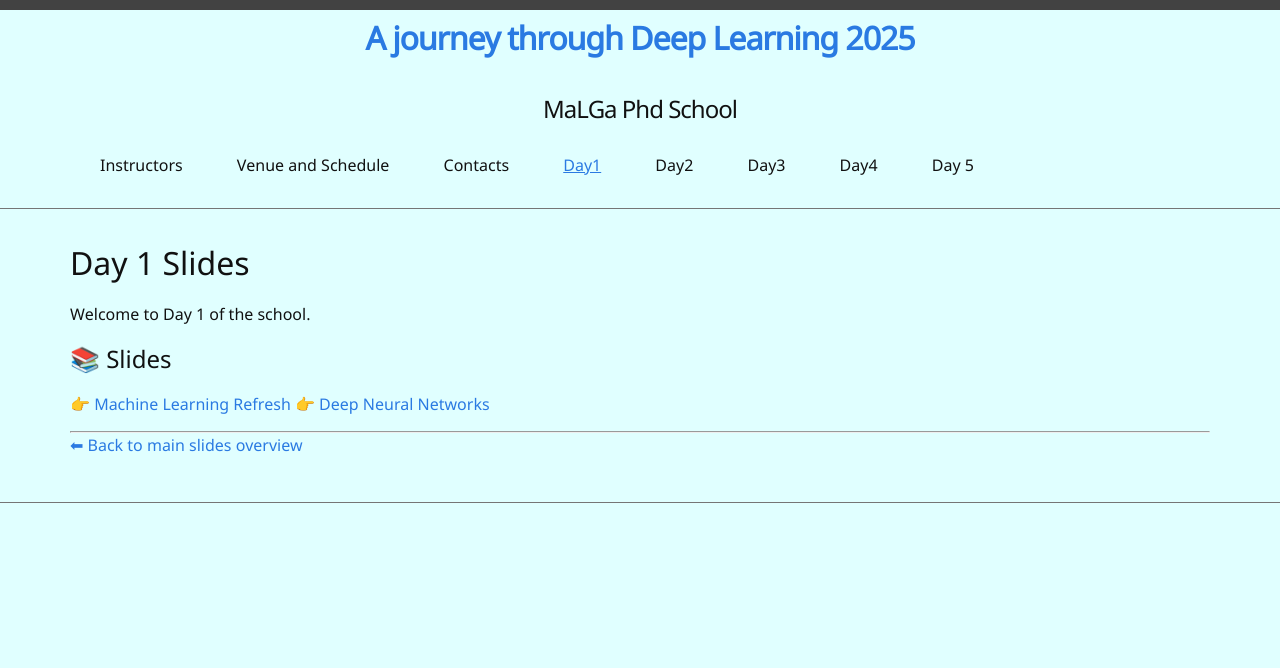
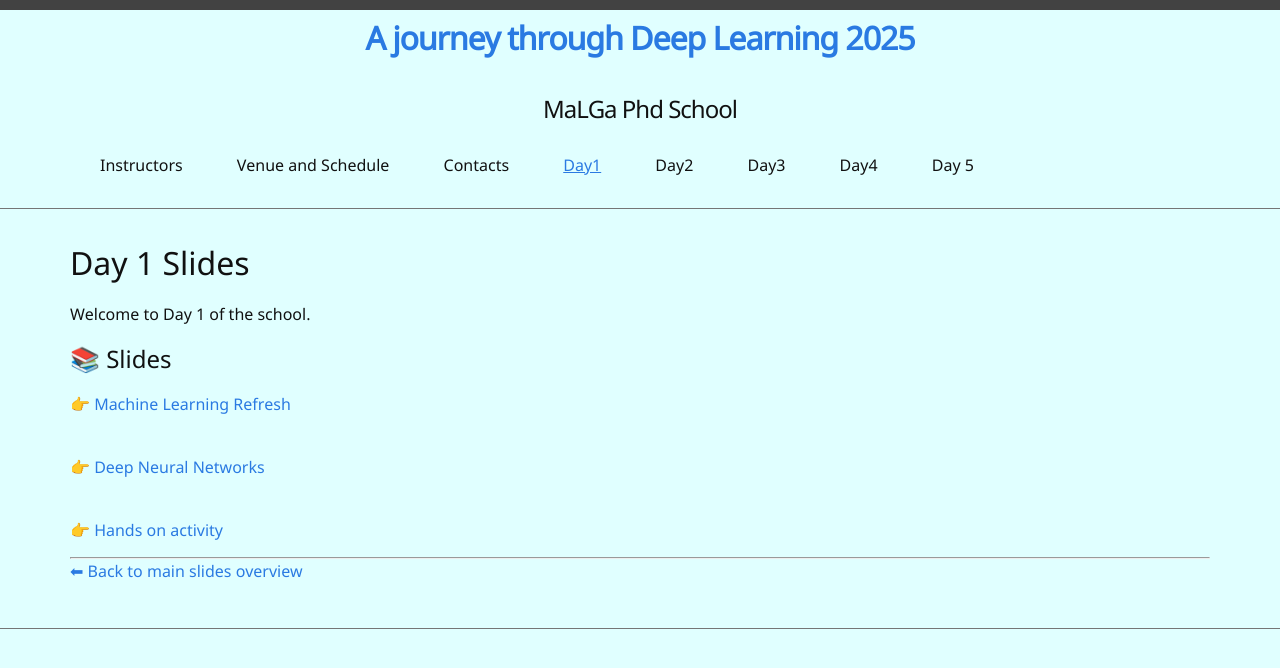
Before and after one commit to A-Journey-through-Deep-Learning/2025, a Jekyll site: the page built from Day1.md, in a window 1280 px wide. Shown: the top 668 px of the page. Built offline with Jekyll 4.4.1, drawn with Linux system fonts in a browser that asks for light colours.

Commit message:
Update Day1.md

```diff
--- a/Day1.md
+++ b/Day1.md
@@ -11,8 +11,11 @@ Welcome to Day 1 of the school.
 ## 📚 Slides
 
 
-👉 [Machine Learning Refresh](/Slides/ML_intro.pdf)
-👉 [Deep Neural Networks](/Slides/DNN.pdf)
+👉 <a href="/Slides/ML_intro.pdf">Machine Learning Refresh</a><br><br>
+
+👉 <a href="/Slides/DNN.pdf">Deep Neural Networks</a><br><br>
+
+👉 <a href="/Hands_on/MLP_DNN.ipynb">Hands on activity</a>
 
 
 ---
```
